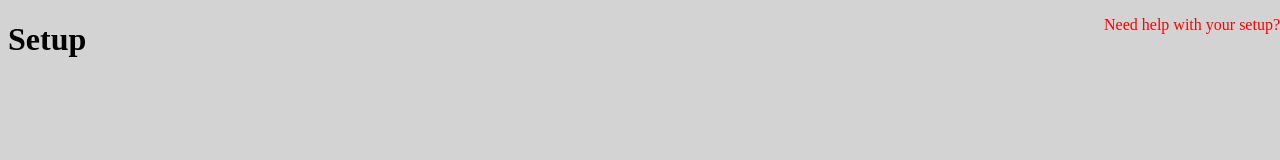
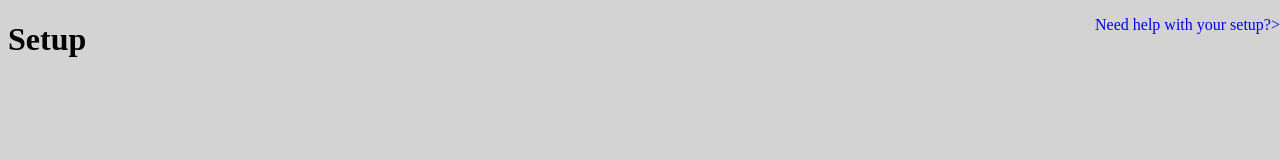
Before and after one commit to Ninjasaur/GrizzHacks-4, a plain HTML site: page index.html in a window 1280 px wide. Drawn offline with Linux system fonts and the light colour scheme.

Commit message:
Update index.html

```diff
--- a/index.html
+++ b/index.html
@@ -8,7 +8,8 @@
         </head>
         <body>
             <div class="div">
-                <p class="help">Need help with your setup?</p>
+                <p class="help"><a class="trail" href="https://www.cardschat.com/organize-home-game.php"
+				     target="_blank" style="text-decoration: none">Need help with your setup?></a></p>
             </div>
             <div class="divv">
                 <h1 class="setup">Setup</h1>
```
